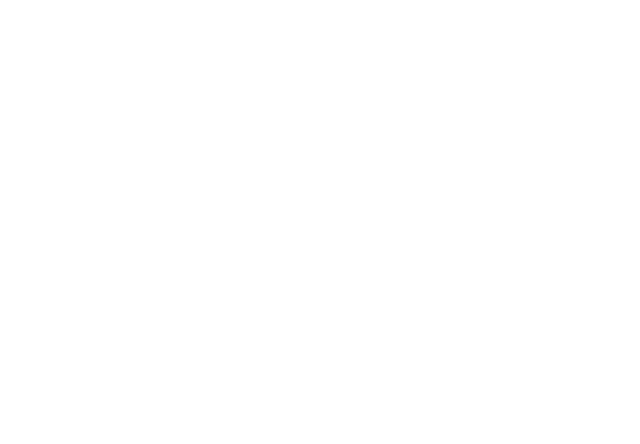
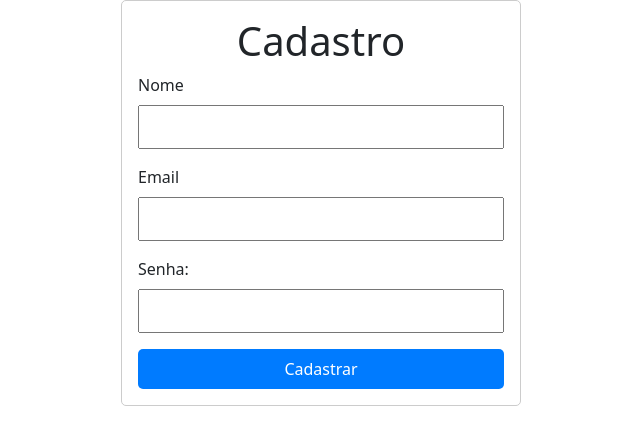
Before and after one commit to sarahalvessa/mfs-flow-manager, a Vue app: page /register in a window 1280 px wide. Before the commit this address had no page. Shown: the top 444 px of the page, without its empty margins (319-959 px from the left). Built offline with nearby package versions, Linux system fonts and the light colour scheme.

Commit message:
feature: Componente de registro

```diff
--- /dev/null
+++ b/src/pages/pessoa/Auth/Register.vue
@@ -0,0 +1,92 @@
+<template>
+    <div class="register">
+      <h1>Cadastro</h1>
+      <form @submit.prevent="cadastrarUsuario">
+        <div>
+          <label for="nome">Nome</label>
+          <input type="text" id="nome" v-model="nome" required />
+        </div>
+        <div>
+          <label for="email">Email</label>
+          <input type="email" id="email" v-model="email" required />
+        </div>
+        <div>
+          <label for="password">Senha:</label>
+          <input type="password" id="password" v-model="password" required />
+        </div>
+        <button type="submit">Cadastrar</button>
+      </form>
+    </div>
+  </template>
+
+<script>
+  import { post } from '/src/api.js'
+
+  export default {
+    data() {
+      return {
+        nome: '',
+        email: '',
+        password: ''
+      }
+    },
+    methods: {
+      async cadastrarUsuario() {
+        try {
+          const payload = {
+            nome: this.nome,
+            email: this.email,
+            password: this.password,
+          }
+          await post(`/api/register/`, payload)
+          this.$router.push({ name: 'login'})
+        } catch (error) {
+          console.error('Erro ao efetuar cadastro:', error)
+        }
+      },
+    }
+  }
+  </script>
+
+  <style scoped>
+  .register {
+    max-width: 400px;
+    margin: 0 auto;
+    padding: 1rem;
+    border: 1px solid #ccc;
+    border-radius: 5px;
+  }
+
+  h1 {
+    text-align: center;
+  }
+
+  form div {
+    margin-bottom: 1rem;
+  }
+
+  label {
+    display: block;
+    margin-bottom: 0.5rem;
+  }
+
+  input {
+    width: 100%;
+    padding: 0.5rem;
+    box-sizing: border-box;
+  }
+
+  button {
+    width: 100%;
+    padding: 0.5rem;
+    background-color: #007bff;
+    color: white;
+    border: none;
+    border-radius: 5px;
+    cursor: pointer;
+  }
+
+  button:hover {
+    background-color: #0056b3;
+  }
+  </style>
--- a/src/router/index.js
+++ b/src/router/index.js
@@ -1,6 +1,7 @@
 import { createRouter, createWebHistory } from 'vue-router'
 import DashboardPage from '../pages/pessoa/dashboard/DashboardPage.vue'
 import Login from '../pages/pessoa/Auth/Login.vue'
+import Register from '../pages/pessoa/Auth/Register.vue' // Importe a página de registro
 
 function isAuthenticated() {
   return !!localStorage.getItem('authToken')
@@ -22,6 +23,11 @@
     path: '/login',
     name: 'login',
     component: Login
+  },
+  {
+    path: '/register', // Adicione a rota de registro
+    name: 'register',
+    component: Register // Use o componente de registro
   }
 ]
 
```
